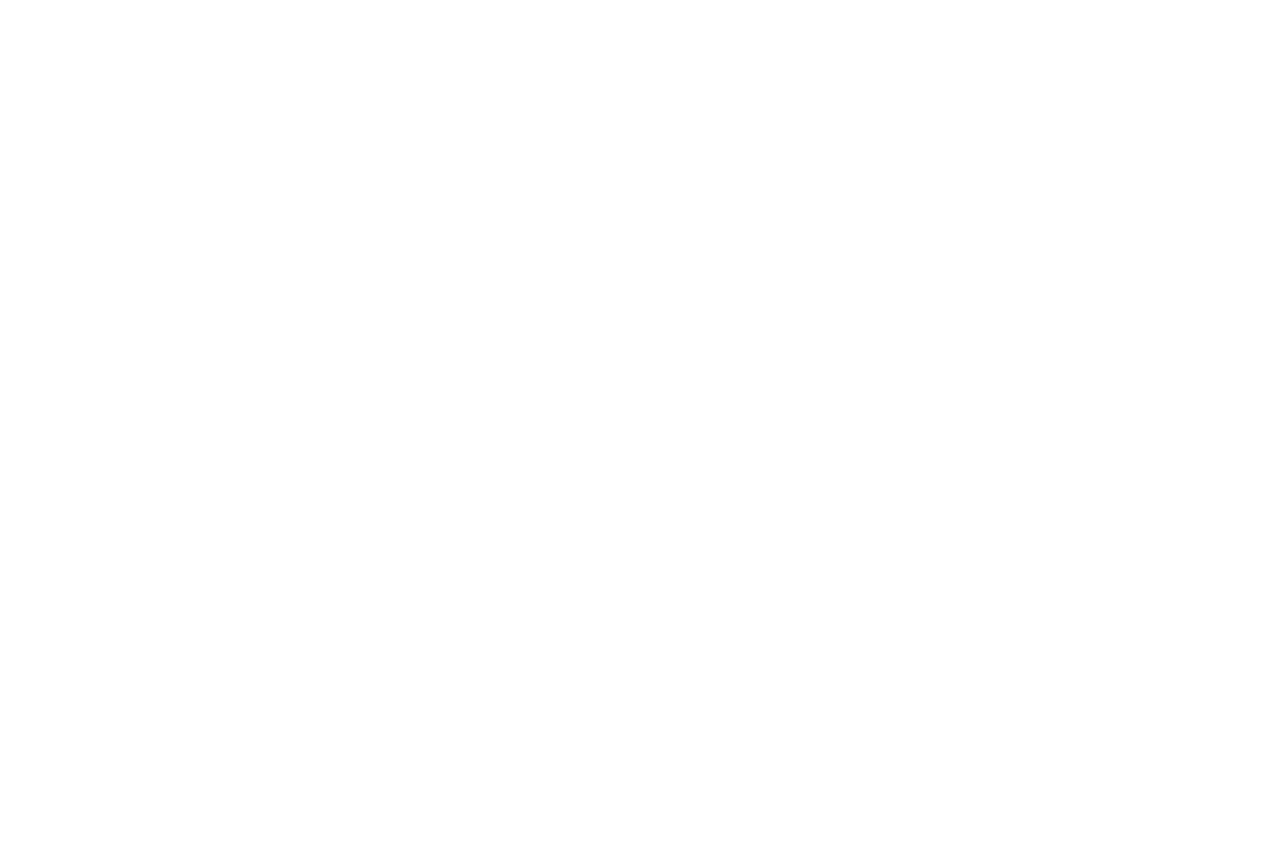
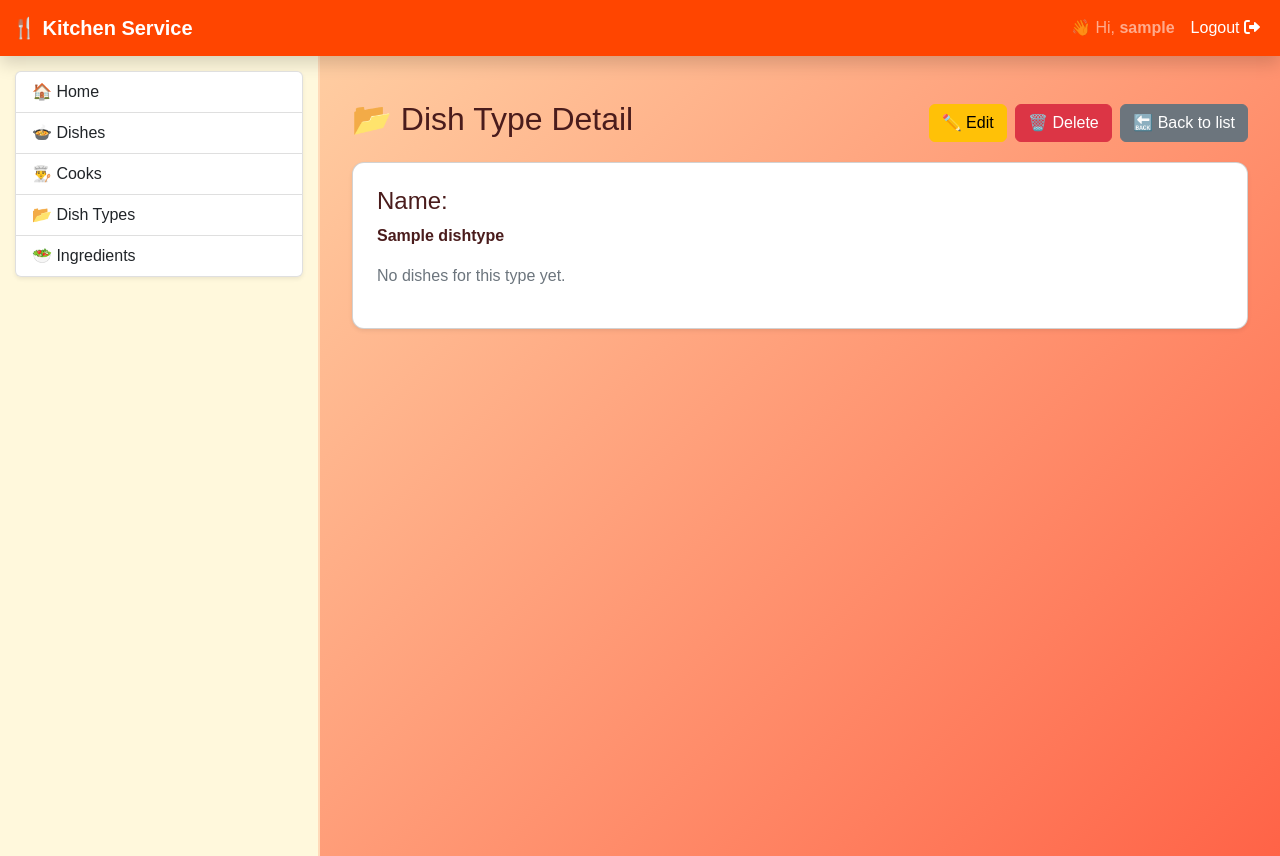
Before and after one commit to Irahromska/kitchen-service, a Django app: page /dish-types/1/ in a window 1280 px wide. Before the commit the page is empty. Before the commit the page ends 800 px from the top, so only its background shows below. Run offline with Django 4.2, Linux system fonts and the light colour scheme; a user stored in the database is signed in; tables that the repository leaves empty hold one stand-in row (values such as "Sample post").

Commit message:
Update templates

```diff
--- a/templates/includes/sidebar.html
+++ b/templates/includes/sidebar.html
@@ -1,7 +1,7 @@
 <div class="list-group shadow-sm">
   <a href="{% url 'kitchen:index' %}" class="list-group-item list-group-item-action {% if request.resolver_match.url_name == 'index' %}active bg-warning text-dark{% endif %}">🏠 Home</a>
   <a href="{% url 'kitchen:dish-list' %}" class="list-group-item list-group-item-action {% if request.resolver_match.url_name == 'dish-list' %}active bg-warning text-dark{% endif %}">🍲 Dishes</a>
-  <a href="{% url 'kitchen:cook-list' %}" class="list-group-item list-group-item-action {% if request.resolver_match.url_name == 'cook-list' %}active bg-warning text-dark{% endif %}">👨‍🍳 Cooks</a>
+  <a href="{% url 'users:cook-list' %}" class="list-group-item list-group-item-action {% if request.resolver_match.url_name == 'cook-list' %}active bg-warning text-dark{% endif %}">👨‍🍳 Cooks</a>
   <a href="{% url 'kitchen:dishtype-list' %}" class="list-group-item list-group-item-action {% if request.resolver_match.url_name == 'dishtype-list' %}active bg-warning text-dark{% endif %}">📂 Dish Types</a>
   <a href="{% url 'kitchen:ingredient-list' %}" class="list-group-item list-group-item-action {% if request.resolver_match.url_name == 'ingredient-list' %}active bg-warning text-dark{% endif %}">🥗 Ingredients</a>
 </div>
--- a/templates/kitchen/dishtype_detail.html
+++ b/templates/kitchen/dishtype_detail.html
@@ -0,0 +1,33 @@
+{% extends "base.html" %}
+
+{% block content %}
+<div class="container mt-4">
+  <div class="d-flex justify-content-between align-items-center mb-3">
+    <h2>📂 Dish Type Detail</h2>
+    <div>
+      <a href="{% url 'kitchen:dishtype-update' dishtype.pk %}" class="btn btn-warning me-1">✏️ Edit</a>
+      <a href="{% url 'kitchen:dishtype-delete' dishtype.pk %}" class="btn btn-danger">🗑️ Delete</a>
+      <a href="{% url 'kitchen:dishtype-list' %}" class="btn btn-secondary ms-1">🔙 Back to list</a>
+    </div>
+  </div>
+
+  <div class="card shadow-sm p-4">
+    <h4>Name:</h4>
+    <p class="fw-semibold">{{ dishtype.name }}</p>
+
+    {# Тут можна додати список всіх страв, які належать до цього типу #}
+    {% if dishtype.dish_set.all %}
+      <h5 class="mt-3">Dishes of this type:</h5>
+      <ul>
+        {% for dish in dishtype.dish_set.all %}
+          <li>
+            <a href="{% url 'kitchen:dish-detail' dish.pk %}">{{ dish.name }}</a>
+          </li>
+        {% endfor %}
+      </ul>
+    {% else %}
+      <p class="text-muted">No dishes for this type yet.</p>
+    {% endif %}
+  </div>
+</div>
+{% endblock %}
```
